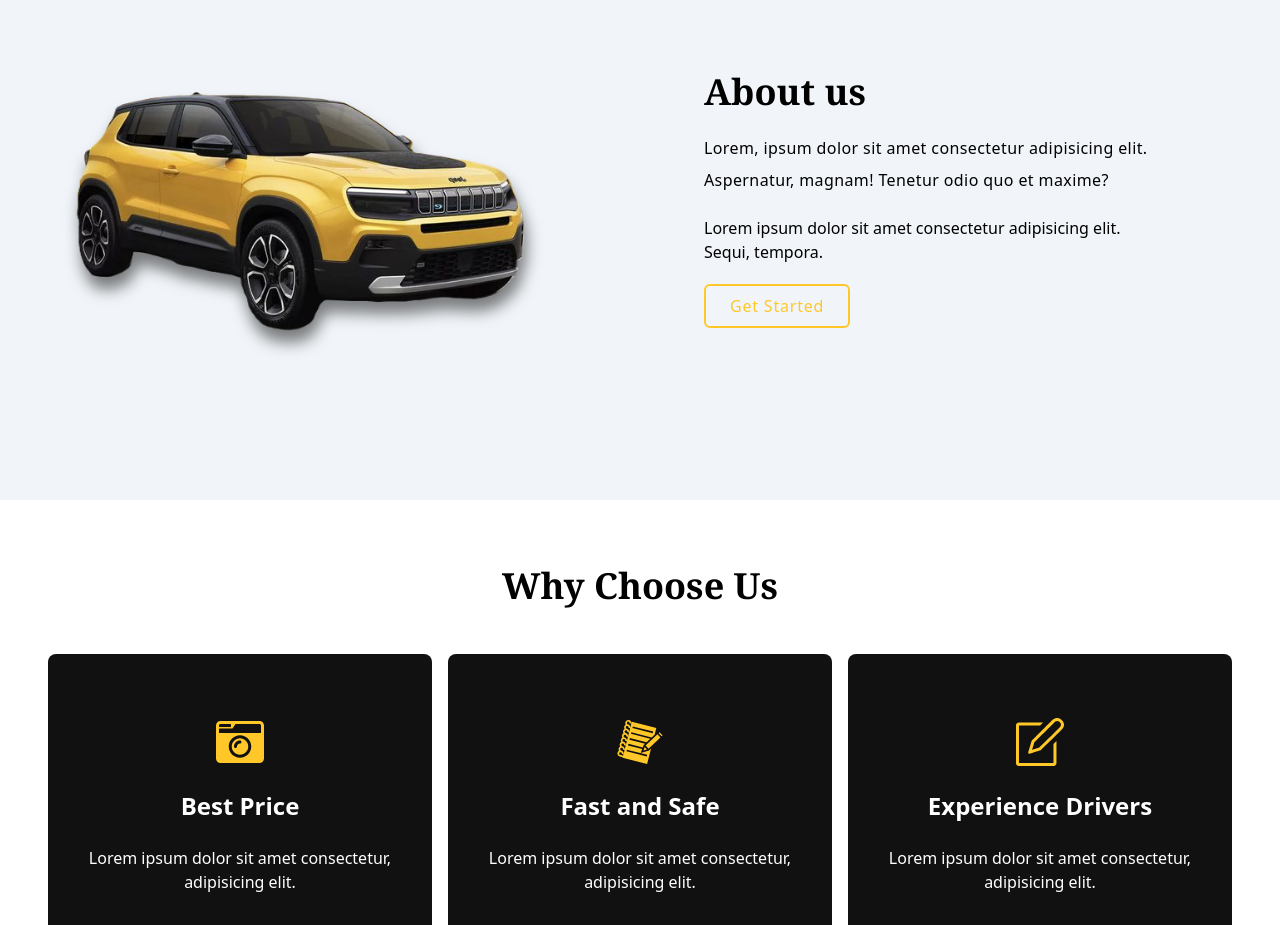
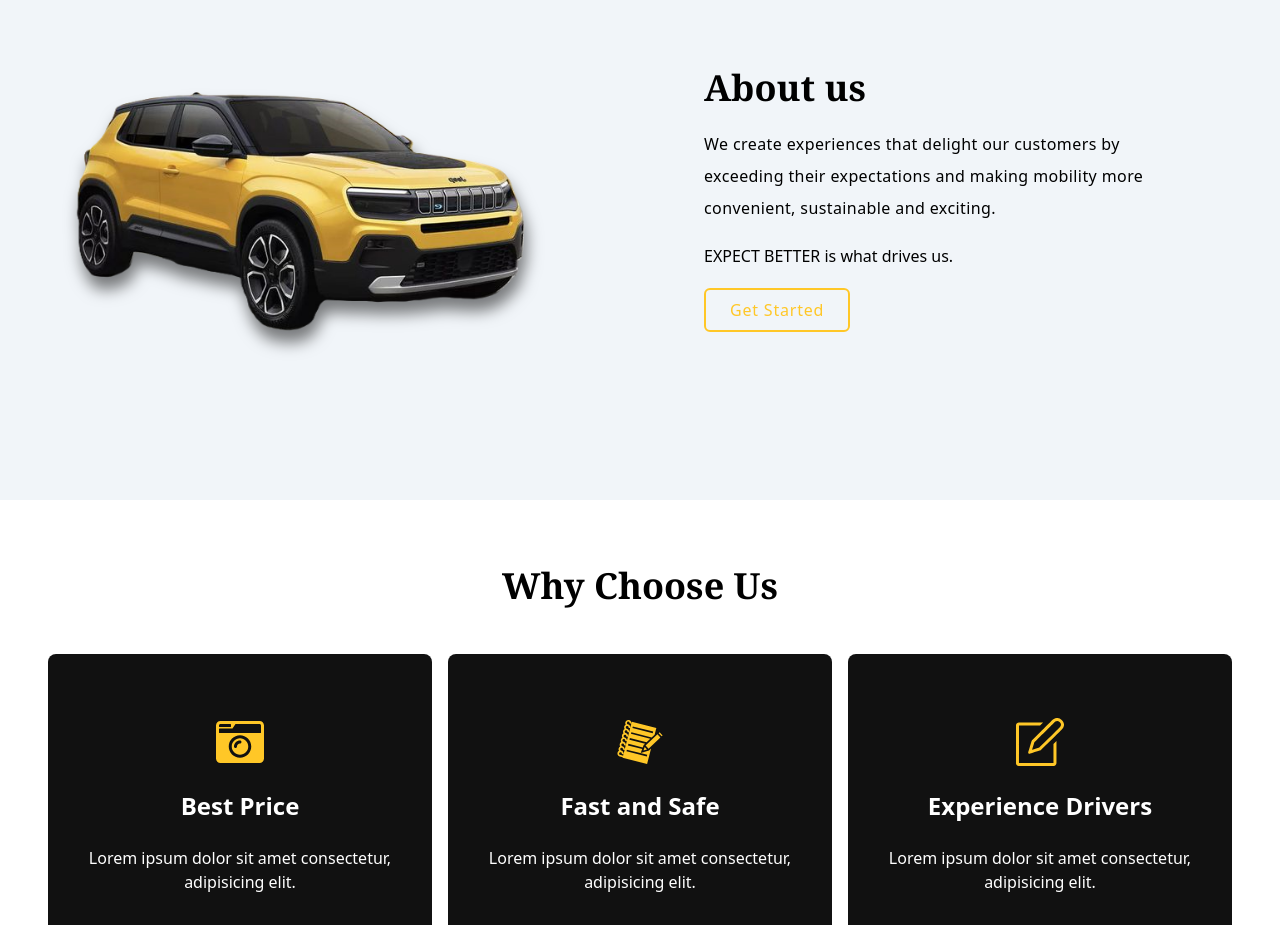
Before and after one commit to MenatallaGomaa/DriveEase, a React (Vite) app: page / in a window 1280 px wide. Shown: the part 780-1705 px from the top of the page. Built offline with nearby package versions, Linux system fonts and the light colour scheme.

Commit message:
updating the content in about.jsx

```diff
--- a/src/components/About/About.jsx
+++ b/src/components/About/About.jsx
@@ -22,13 +22,11 @@ const About = () => {
                 About us
               </h1>
               <p data-aos="fade-up" className="leading-8 tracking-wide">
-                Lorem, ipsum dolor sit amet consectetur adipisicing elit.
-                Aspernatur, magnam! Tenetur odio quo et maxime?
+                We create experiences that delight our customers by exceeding
+                their expectations and making mobility more convenient,
+                sustainable and exciting.{" "}
               </p>
-              <p data-aos="fade-up">
-                Lorem ipsum dolor sit amet consectetur adipisicing elit. Sequi,
-                tempora.
-              </p>
+              <p data-aos="fade-up">EXPECT BETTER is what drives us. </p>
               <button data-aos="fade-up" className="button-outline">
                 Get Started
               </button>
```
